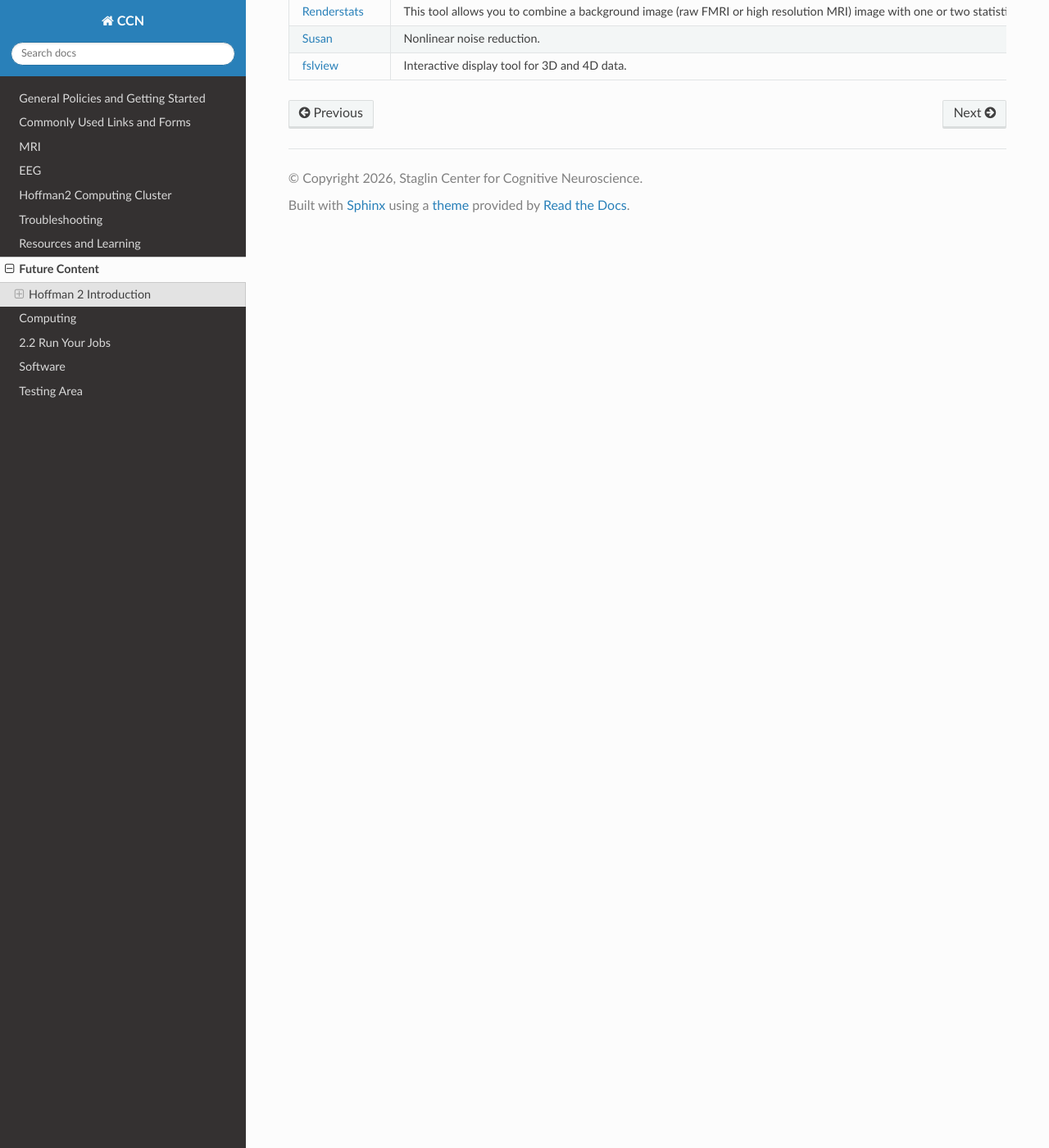
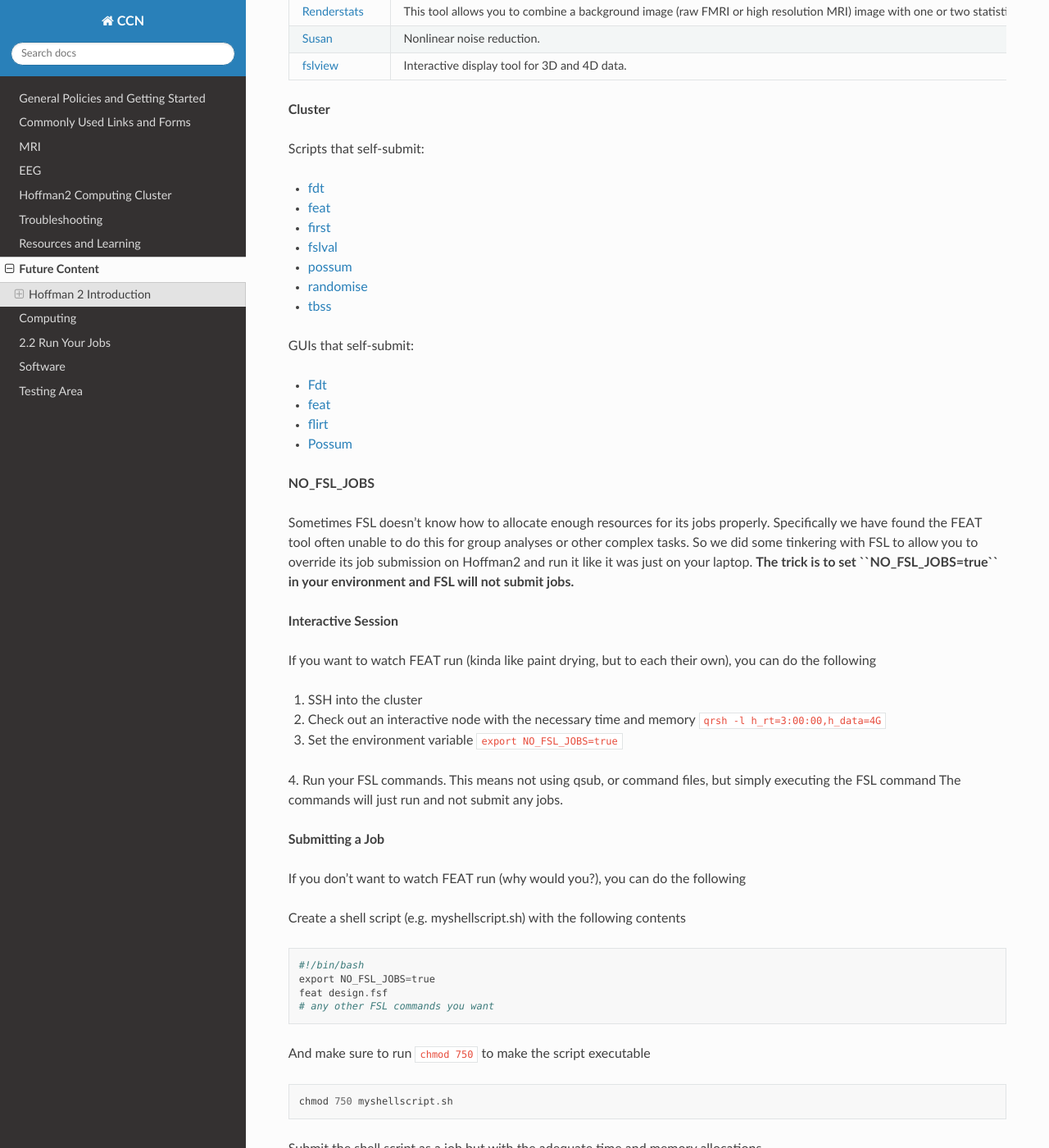
Before and after one commit to CCN-Support/CCN_Wiki, a Sphinx documentation site: the page built from docs/source/future_content.rst, in a window 1280 px wide and 1400 px high, scrolled down 29841 px. Shown: the whole window at 82% size. Built offline with Sphinx 7.4.7 and the Read the Docs theme 3.1.0, drawn with Linux system fonts in a browser that asks for light colours; some of the changed text lies outside the part shown.

Commit message:
Update future_content.rst

```diff
--- a/docs/source/future_content.rst
+++ b/docs/source/future_content.rst
@@ -1705,3 +1705,105 @@ GUI Commands/Tools [Make sure to have X11 forwarding on]
      - Nonlinear noise reduction.
    * - `fslview <http://www.fmrib.ox.ac.uk/fsl/fslview/index.html>`_
      - Interactive display tool for 3D and 4D data.
+
+**Cluster**
+
+Scripts that self-submit:
+
+- `fdt <http://www.fmrib.ox.ac.uk/fsl/fdt/index.html>`_
+- `feat <http://www.fmrib.ox.ac.uk/fsl/feat5/index.html>`_
+- `first <http://www.fmrib.ox.ac.uk/fsl/first/index.html>`_
+- `fslval <http://www.fmrib.ox.ac.uk/fsl/fslvbm/index.html>`_
+- `possum <http://www.fmrib.ox.ac.uk/fsl/possum/index.html>`_
+- `randomise <http://www.fmrib.ox.ac.uk/fsl/randomise/index.html>`_
+- `tbss <http://www.fmrib.ox.ac.uk/fsl/tbss/index.html>`_
+
+GUIs that self-submit:
+
+- `Fdt <http://www.fmrib.ox.ac.uk/fsl/fdt/index.html>`_
+- `feat <http://www.fmrib.ox.ac.uk/fsl/feat5/index.html>`_
+- `flirt <http://www.fmrib.ox.ac.uk/fsl/flirt/index.html>`_
+- `Possum <http://www.fmrib.ox.ac.uk/fsl/possum/index.html>`_
+
+**NO_FSL_JOBS**
+
+Sometimes FSL doesn't know how to allocate enough resources for its jobs properly. Specifically we have found the FEAT tool often unable to do this for group analyses or other complex tasks. So we did some tinkering with FSL to allow you to override its job submission on Hoffman2 and run it like it was just on your laptop. **The trick is to set ``NO_FSL_JOBS=true`` in your environment and FSL will not submit jobs.**
+
+**Interactive Session**
+
+If you want to watch FEAT run (kinda like paint drying, but to each their own), you can do the following
+
+1. SSH into the cluster
+2. Check out an interactive node with the necessary time and memory ``qrsh -l h_rt=3:00:00,h_data=4G``
+3. Set the environment variable ``export NO_FSL_JOBS=true``
+4. Run your FSL commands. This means not using qsub, or command files, but simply executing the FSL command
+The commands will just run and not submit any jobs.
+
+**Submitting a Job**
+
+If you don't want to watch FEAT run (why would you?), you can do the following
+
+Create a shell script (e.g. myshellscript.sh) with the following contents
+
+.. code-block:: python
+
+  #!/bin/bash
+  export NO_FSL_JOBS=true
+  feat design.fsf
+  # any other FSL commands you want
+
+And make sure to run ``chmod 750`` to make the script executable
+
+.. code-block:: python
+
+  chmod 750 myshellscript.sh
+
+Submit the shell script as a job but with the adequate time and memory allocations
+
+.. code-block:: python
+
+  qsub -l h_rt=23:00:00,h_data=4G -V -m bea -cwd /path/to/myshellscript.sh
+
+And the FSL commands will be sent into the queue to run with your time and memory constraints rather than FSL's. This may take some playing with to get the time and memory allocations correct, but at least you have the ability to tweak them.
+
+**FSL GPU**
+
+Some FSL tools, like eddy and bedpostx, can utilize Hofmman's GPU architecture to speed up their processing times. Below is an example of how to request a CUDA 9.1-enabled GPU node.
+
+.. code-block:: python
+
+  # request Tesla P4 GPU node
+  qrsh -l gpu,P4,h_rt=5:00:00
+
+  module load cuda/9.1
+  module load fsl/6.0.4
+  export NO_FSL_JOBS=true
+
+  # now run eddy_cuda9.1 or bedpostx_gpu
+
+**Known Issue in Hoffman**
+
+When using noMachine with newer version (6.0.7.x) of FSL, user might get errors as the following
+
+.. code-block:: python
+
+  "Unable to contact" settings server : Failed to connect to socket /tmp/dbus-xxxxx: Connection refused
+
+This is because these versions of FSL overwrite the path to the dbus and noMachine cannot find the dbus in Hoffman.
+
+Normally dbus-launch should be under /usr/bin. If it's not, then it won't work. By checking the dbu-launch path, it can be decided if it's the same issue or not.
+
+.. code-block:: python
+
+  which dbus-launch
+  /usr/bin/dbus-launch
+
+Solution:
+
+.. code-block:: python
+
+  1. check your ~/.bashrc or ~/.bash_profile, if there's any "module load FSL", comment them out.
+
+  2. Start noMachine
+
+  3. In noMachine terminal, input "module load fsl/versionxxx". Then it should avoid the same error this time.
```
